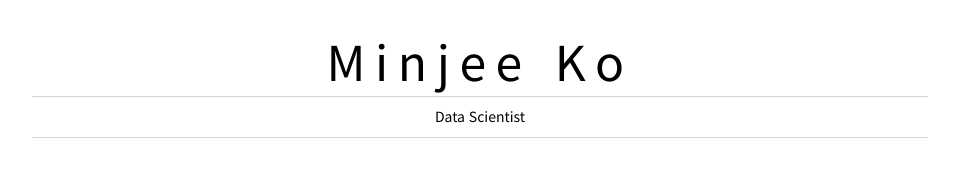
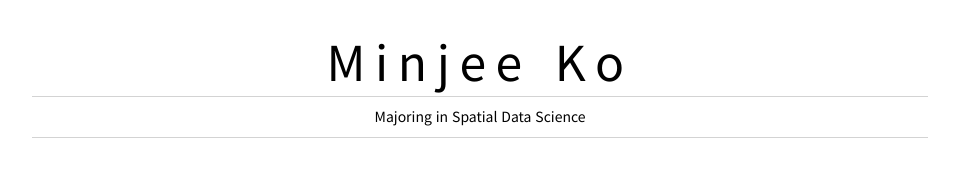
Before and after one commit to minjeeeko/Resume, a plain HTML site: page index.html in a window 1280 px wide. Shown: the top 184 px of the page, without its empty margins (160-1129 px from the left). Drawn offline with Linux system fonts and the light colour scheme.

Commit message:
이력서

```diff
--- a/index.html
+++ b/index.html
@@ -13,7 +13,7 @@
   <!-- 이력서 헤더 : 이름과 타이틀 작성 -->
   <h1>Minjee Ko</h1>
   <hr>
-  Data Scientist
+  Majoring in Spatial Data Science
   <hr>
 </header>
 
```
